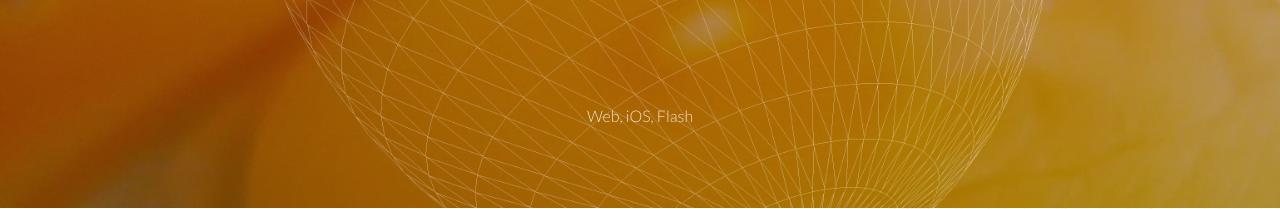
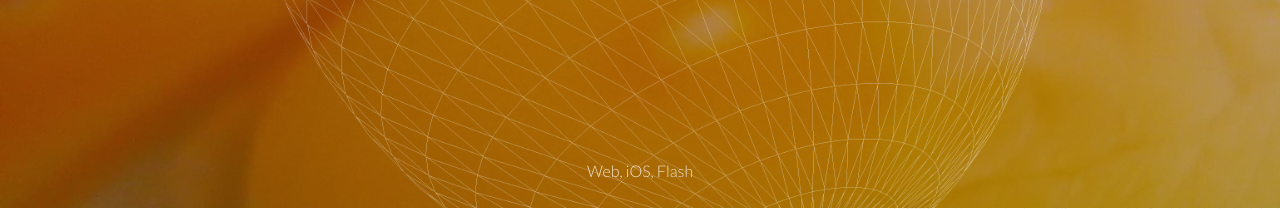
Before and after one commit to mdziedzic/eggfoo, a PHP site: page / in a window 1280 px wide. Shown: the part 592-801 px from the top of the page. Run offline with PHP 8.4, Linux system fonts and the light colour scheme; style sheets or scripts are compiled from the project's sources; some libraries are stand-ins or nearby versions.

Commit message:
fadein/out home-text

```diff
--- a/css/sass/modules/_home.scss
+++ b/css/sass/modules/_home.scss
@@ -23,7 +23,7 @@ body {
 
     #home-text {
         position: absolute;
-        bottom: 10%;
+        bottom: 25px;
         width: 100%;
 
         p {
--- a/js/navigation.js
+++ b/js/navigation.js
@@ -2,6 +2,7 @@
 $(document).ready(function () {
 
     "use strict";
+
     function setupNavWaypoint(sPrev, sNext, navMenu, navMenuHighlight) {
         var sNextMenu = navMenu + sNext,
             sPrevMenu = navMenu + sPrev,
@@ -36,9 +37,11 @@ $(document).ready(function () {
                 if (direction === "down") {
                     $("header").addClass("header-show");
                     $("header").removeClass("header-hide");
+                    $("#home-text").fadeOut(250);
                 } else if (direction === "up") {
                     $("header").addClass("header-hide");
                     $("header").removeClass("header-show");
+                    $("#home-text").fadeIn(250);
                 }
             },
             offset: "95%"
```
